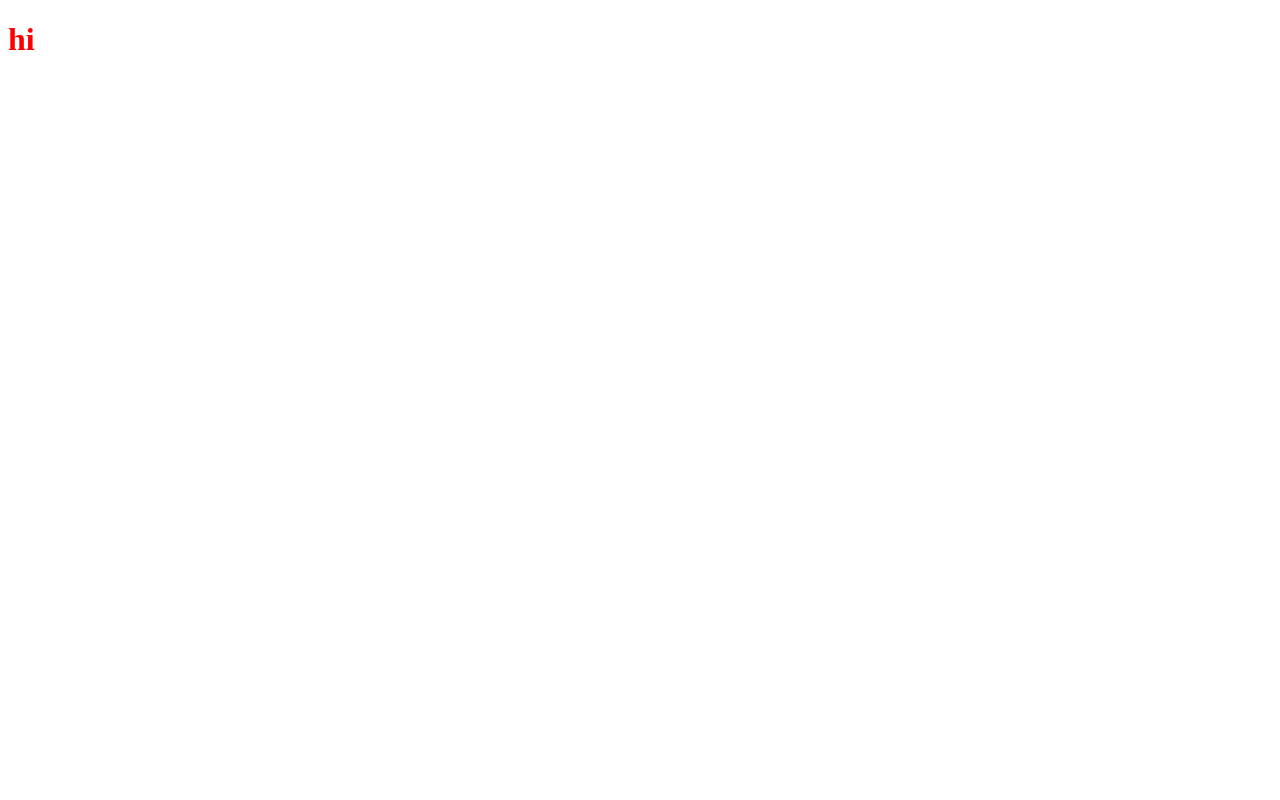
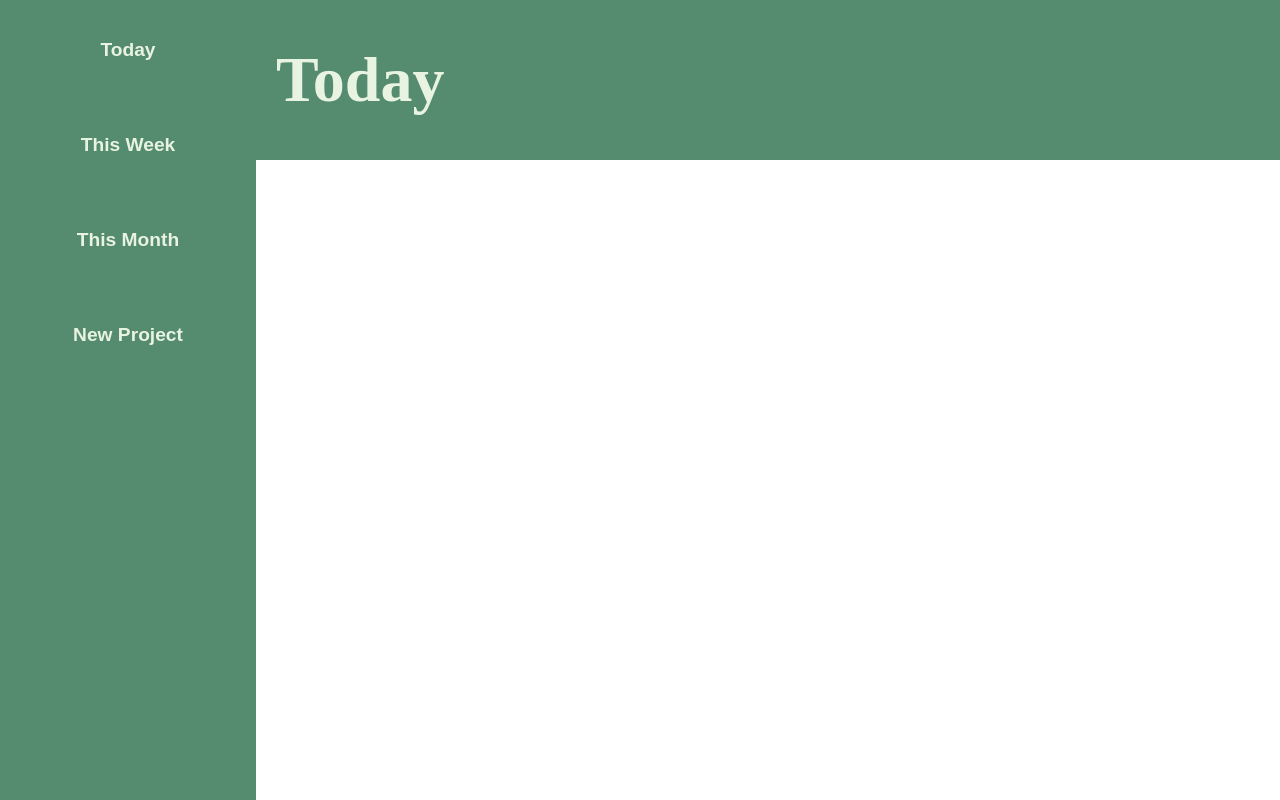
Before and after one commit to june062/todo-list, a website built with webpack: page src/index.html in a window 1280 px wide. Built offline with nearby package versions, Linux system fonts and the light colour scheme.

Commit message:
Create a function that generates the DOM for the elements of webpage that are permanent

```diff
--- a/src/domlogic.js
+++ b/src/domlogic.js
@@ -0,0 +1,34 @@
+export function generatePermanentDOM(){
+    let body = document.querySelector("body");
+
+    let sidebarDiv = document.createElement("div");
+        sidebarDiv.classList.add("sidebar");
+        let todayButton = document.createElement("button");
+            todayButton.classList.add("today")
+            todayButton.textContent = "Today";
+
+        let thisWeekButton = document.createElement("button");
+            thisWeekButton.classList.add("this-week");
+            thisWeekButton.textContent = "This Week";
+
+        let thisMonthButton = document.createElement("button");
+            thisMonthButton.classList.add("this-month");
+            thisMonthButton.textContent = "This Month";
+
+        let newProjectButton = document.createElement("button");
+            newProjectButton.classList.add("new-project");
+            newProjectButton.textContent = "New Project";
+
+    sidebarDiv.append(todayButton,thisWeekButton,thisMonthButton,newProjectButton);
+
+
+    let titleContainer = document.createElement("div");
+        titleContainer.classList.add("title-container");
+        let titleHeader = document.createElement("h1")
+            titleHeader.textContent= "Today"
+
+    titleContainer.appendChild(titleHeader);
+
+    body.append(sidebarDiv,titleContainer)
+
+}
--- a/src/index.html
+++ b/src/index.html
@@ -6,8 +6,6 @@
     <meta name="viewport" content="width=device-width, initial-scale=1.0">
 </head>
 <body>
-    <h1>hi
-    </h1>
 
 
 </body>
--- a/src/index.js
+++ b/src/index.js
@@ -1,10 +1,12 @@
 import "./style.css"
 import {Project} from "./AppLogicModules/projects.js"
 import {storeTasksInTimeObject,todaysSchedule, thisWeeksSchedule, thisMonthsSchedule} from "./AppLogicModules/schedule.js"
+import {generatePermanentDOM} from "./domlogic.js"
 export {arrayOfProjects, sendToLocalStorage, retrieveFromLocalStorage}
 
 
  let arrayOfProjects = [];
+ generatePermanentDOM()
 
 
  const projectRemovalAndAddition = (function (){
--- a/src/style.css
+++ b/src/style.css
@@ -1,3 +1,53 @@
-h1{
-    color: red;
+*{
+    margin: 0;
+    padding: 0;
+    box-sizing: border-box;
 }
+
+html{
+    height: 100vh;
+}
+body{
+    height: 100%;
+    display: grid;
+    grid-template-columns: 1fr 4fr;
+    grid-template-rows: 1fr 4fr;
+
+}
+
+/* #88A09E  background color of everything else*/
+
+/* side bar and title ontainer background color #558B6E */
+
+
+.sidebar{
+    padding:  20px;
+    grid-area: 1/1/3/2;
+    background-color: #558B6E;
+    display: grid;
+    grid-template-rows: repeat(auto-fit, 75px);
+    gap: 20px;
+
+}
+.sidebar > button {
+   height: 80%;
+   font-size: larger;
+   background-color: transparent;
+   border: none;
+   color: rgb(233, 243, 226);
+   font-weight: 600;
+
+}
+.sidebar > button:hover{
+    background-color: #66997e;
+}
+
+.title-container{
+    display: flex;
+    align-items: center;
+    padding:  20px;
+    color: rgb(233, 243, 226);
+    font-size:xx-large;
+    grid-area: 1/2/2/3;
+    background-color: #558B6E;
+}
```
